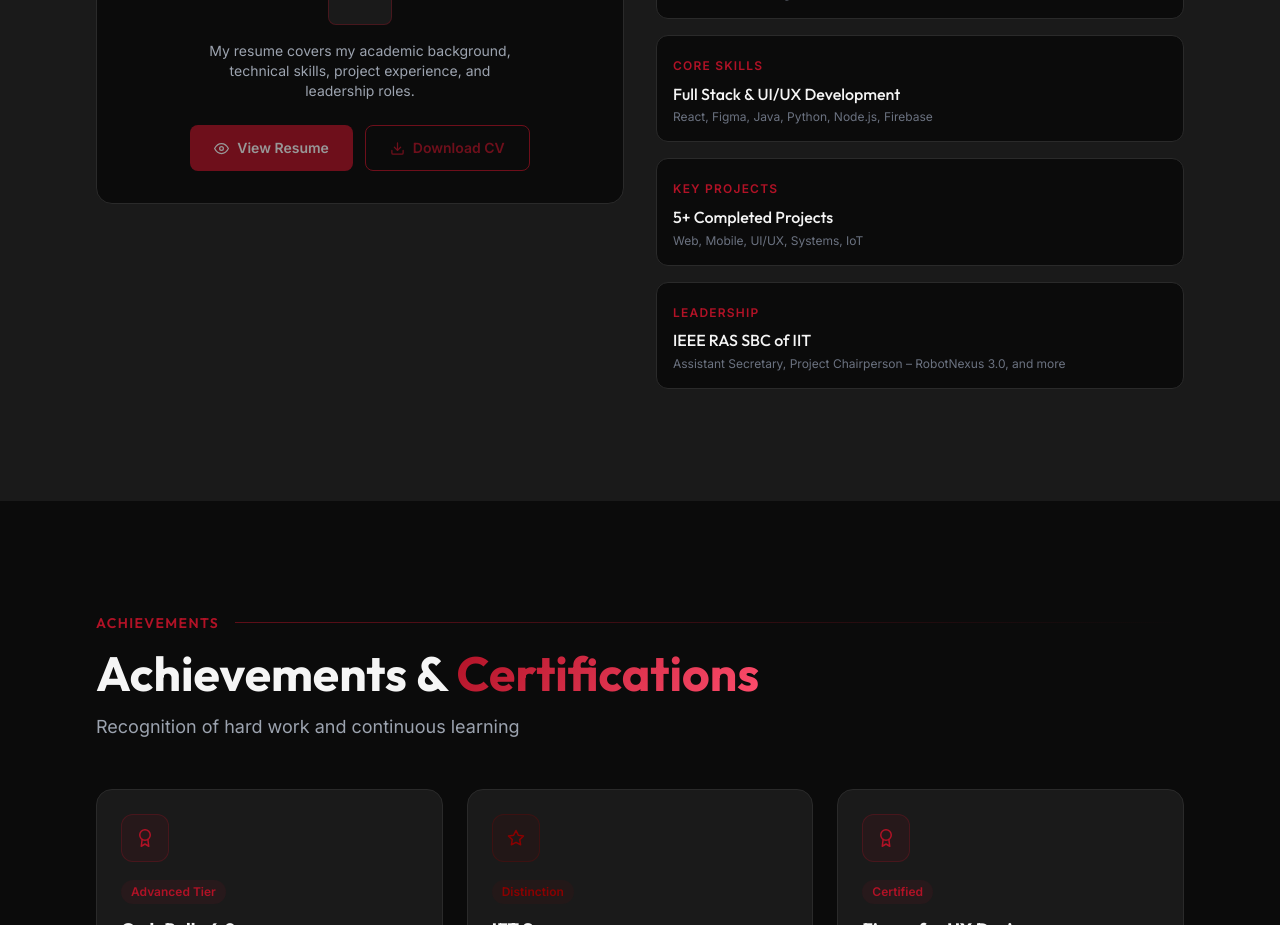
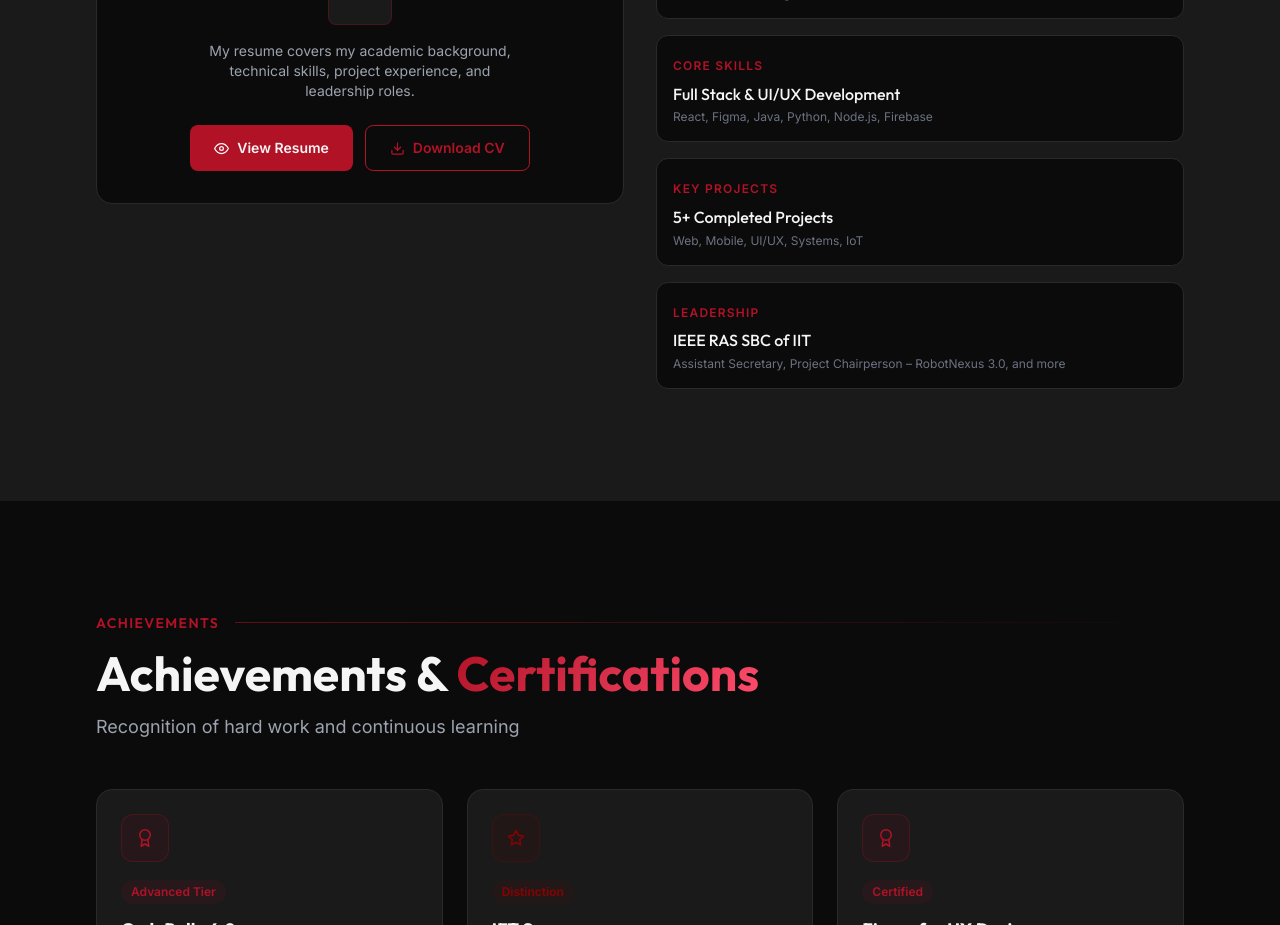
Before and after one commit to oshadeew/portfolio-oshadee, a React (Vite) app: page / in a window 1280 px wide. Shown: the part 4560-5485 px from the top of the page. Built offline with nearby package versions, Linux system fonts and the light colour scheme.

Commit message:
Add the CV and enable its viewing and downloading in the resume section.

```diff
--- a/src/components/Resume.jsx
+++ b/src/components/Resume.jsx
@@ -46,24 +46,25 @@ export default function Resume() {
                 My resume covers my academic background, technical skills, project experience, and leadership roles.
               </p>
               <div className="flex flex-wrap gap-3 justify-center">
-                <motion.button
+                <motion.a
+                  href="/Oshadee_Cv.pdf"
+                  target="_blank"
+                  rel="noopener noreferrer"
                   whileHover={{ scale: 1.02 }}
-                  disabled
-                  title="CV coming soon"
-                  className="btn-primary flex items-center gap-2 text-sm opacity-60 cursor-not-allowed"
+                  className="btn-primary flex items-center gap-2 text-sm"
                 >
                   <FiEye size={15} />
                   View Resume
-                </motion.button>
-                <motion.button
+                </motion.a>
+                <motion.a
+                  href="/cv.pdf"
+                  download="Oshadee_Bindiya_CV.pdf"
                   whileHover={{ scale: 1.02 }}
-                  disabled
-                  title="CV coming soon"
-                  className="btn-outline flex items-center gap-2 text-sm opacity-60 cursor-not-allowed"
+                  className="btn-outline flex items-center gap-2 text-sm"
                 >
                   <FiDownload size={15} />
                   Download CV
-                </motion.button>
+                </motion.a>
               </div>
             </div>
 
```
Also changed, not shown: 1 other file (tests, documents, lock files or other folders).
